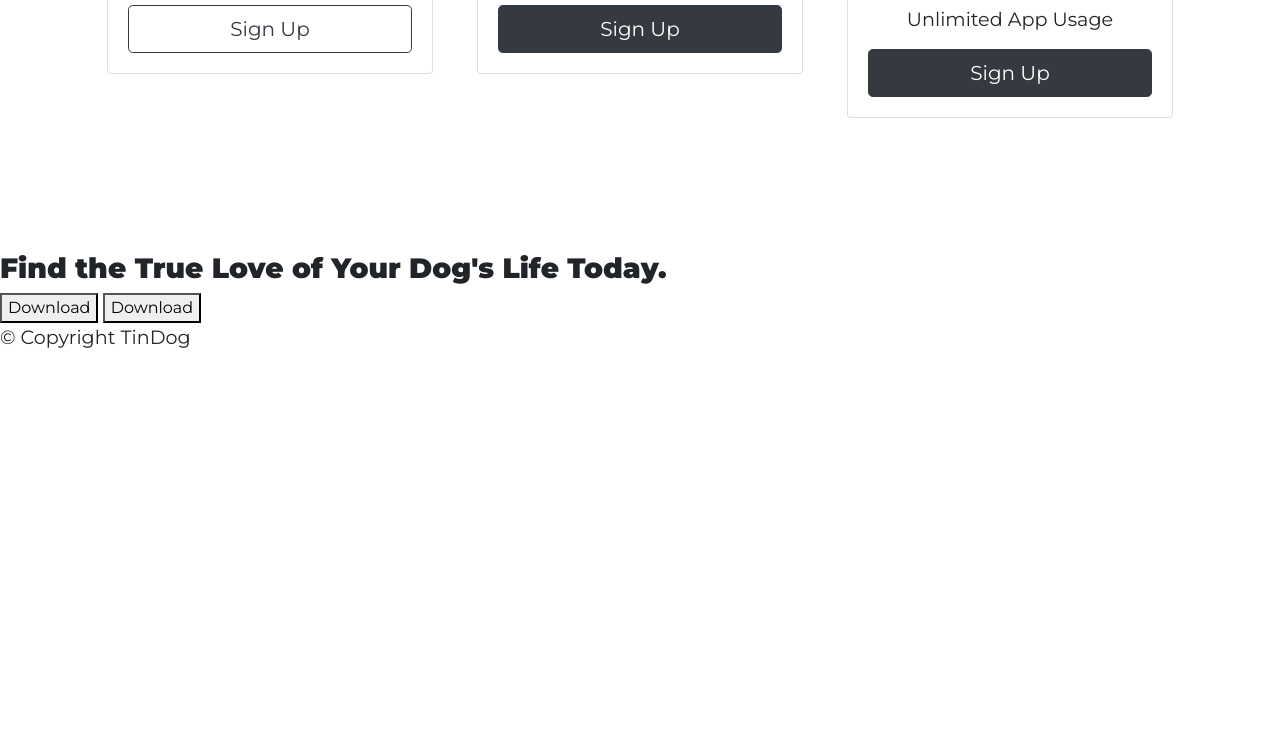
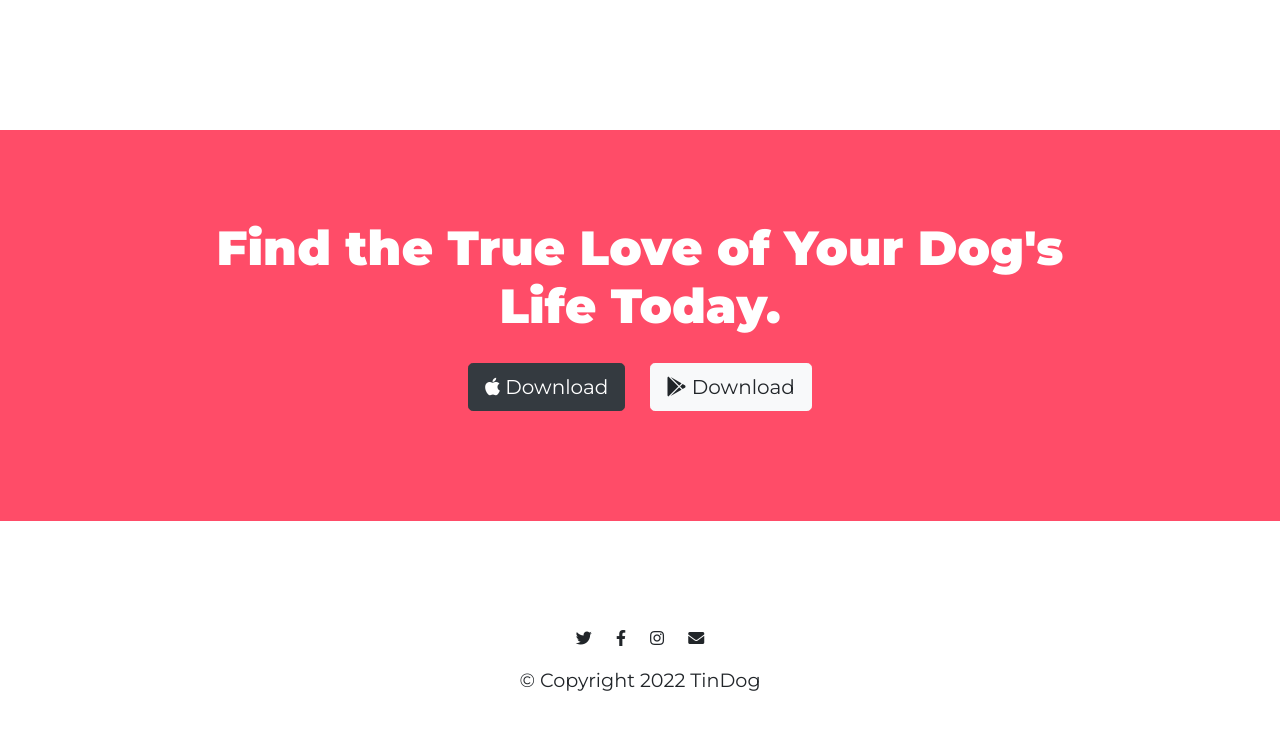
Before and after one commit to bazoka-kaka/TinDog, a plain HTML site: page index.html in a window 1280 px wide. Shown: the part 2460-3190 px from the top of the page. Before the commit the page ends 2828 px from the top, so only its background shows below. Drawn offline with nearby package versions, Linux system fonts and the light colour scheme.

Commit message:
Added footer, cta, and title responsiveness

```diff
--- a/css/styles.css
+++ b/css/styles.css
@@ -48,7 +48,6 @@ p {
 /* Title */
 
 #title {
-  height: 85vh;
   background-color: #ff4c68;
 }
 
@@ -135,3 +134,43 @@ p {
 .pricing-column {
   padding: 3% 2%;
 }
+
+/* Call to Action */
+#cta {
+  background-color: #ff4c68;
+  text-align: center;
+  padding: 7% 15%;
+}
+
+.cta-title {
+  color: #fff;
+  font-family: "Montserrat", sans-serif;
+  font-weight: 900;
+  font-size: 3rem;
+}
+
+.cta-btn {
+  margin: 20px 10px;
+}
+.footer-fa {
+  margin: 20px 10px;
+}
+
+/* Footer */
+#footer {
+  text-align: center;
+  padding: 7% 15%;
+}
+
+/* Responsive */
+@media (max-width: 1028px) {
+  #title {
+    text-align: center;
+  }
+
+  .iphone-img {
+    position: static;
+    transform: rotate(0);
+    margin-top: 5%;
+  }
+}
--- a/index.html
+++ b/index.html
@@ -261,15 +261,25 @@
     <!-- Call to Action -->
 
     <section id="cta">
-      <h3>Find the True Love of Your Dog's Life Today.</h3>
-      <button type="button">Download</button>
-      <button type="button">Download</button>
+      <h3 class="cta-title">Find the True Love of Your Dog's Life Today.</h3>
+      <button class="btn btn-lg btn-dark cta-btn" type="button">
+        <i class="fab fa-apple"></i> Download
+      </button>
+      <button class="btn btn-lg btn-light cta-btn" type="button">
+        <i class="fab fa-google-play"></i> Download
+      </button>
     </section>
 
     <!-- Footer -->
 
     <footer id="footer">
-      <p>© Copyright TinDog</p>
+      <div class="font-awesomes">
+        <i class="fab footer-fa fa-twitter"></i>
+        <i class="fab footer-fa fa-facebook-f"></i>
+        <i class="fab footer-fa fa-instagram"></i>
+        <i class="fas footer-fa fa-envelope"></i>
+      </div>
+      <p>© Copyright 2022 TinDog</p>
     </footer>
   </body>
 </html>
```
